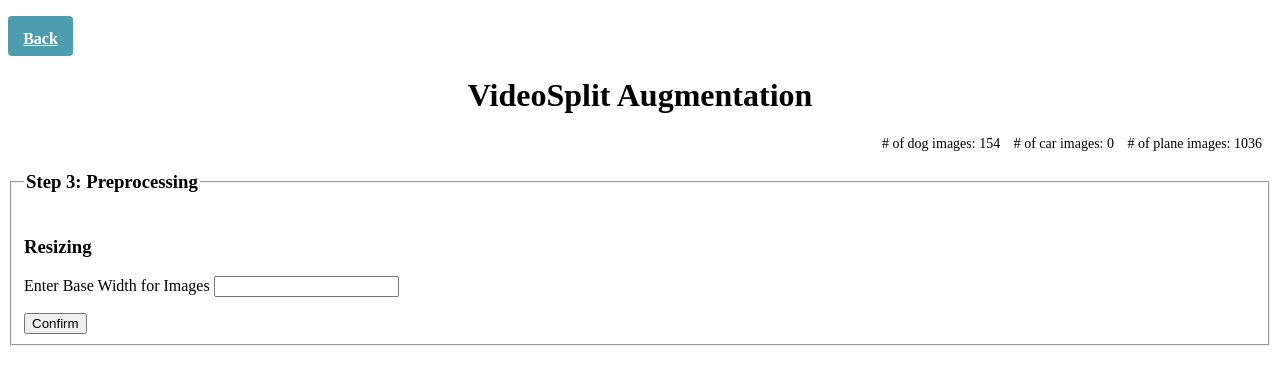
After one commit to Santript/SplitVideoAugmentation, a Flask app: page /preprocess in a window 1280 px wide. The commit adds this page. Shown: the top 385 px of the page. Run offline with Flask 2, Linux system fonts and the light colour scheme; some libraries are stand-ins or nearby versions.

Commit message:
Adding functionality to move original frames to new directory and added starting steps for preprocessing

```diff
--- a/visualization2/server/app.py
+++ b/visualization2/server/app.py
@@ -189,6 +189,21 @@ def changeAugmentationMethods():
 
 		fullAugmentationProcess.runAugmentationMethods(data)
 
+@app.route("/preprocess", methods=["GET", "POST"])
+
+def allPreprocess():
+	temp_data = {
+		'numberDog': numDog,
+		'numberCar': numCar,
+		'numberPlane': numPlane
+	}
+
+	if request.method == "POST":
+		return redirect(url_for('index'))
+
+	return render_template("preprocess.html", **temp_data)
+
+
 #Running flask app on localhost 5000
 
 if __name__ == '__main__':
--- a/visualization2/server/preprocessing/preprocess.py
+++ b/visualization2/server/preprocessing/preprocess.py
@@ -12,7 +12,7 @@ file = "../testPics/car.jpeg"
 Resizes an image with a base width of 200 and a certain height that maintains aspect ratio of the inputted image
 
 """
-def resize(filename, baseWidth=200):
+def resize(filename, baseWidth):
 	img = Image.open(filename)
 
 	#printing the original size of the inputted image
--- a/visualization2/server/static/json/step_1.json
+++ b/visualization2/server/static/json/step_1.json
@@ -1 +1 @@
-{"step_1": {"vid_file": "MovingPeople.mp4", "subject_matter": "Plane", "numDog": 0, "numCar": 0, "numPlane": 0}}
+{"step_1": {"vid_file": "TestVid.mp4", "subject_matter": "Dog", "numDog": 154, "numCar": 0, "numPlane": 1036}}
--- a/visualization2/server/static/json/step_2.json
+++ b/visualization2/server/static/json/step_2.json
@@ -1 +1 @@
-{"step_2": {"makeGrayScale": true, "addEmboss": true, "addEdgeEnhance": false, "addExtraEdgeEnhance": false, "convertRGBToHSV": true, "flipImg": false, "mirrorImg": true, "xShearImg": false, "yShearImg": false}}
+{"step_2": {"makeGrayScale": true, "addEmboss": false, "addEdgeEnhance": false, "addExtraEdgeEnhance": false, "convertRGBToHSV": false, "flipImg": false, "mirrorImg": false, "xShearImg": false, "yShearImg": false}}
--- a/visualization2/server/static/json/video2Frames.json
+++ b/visualization2/server/static/json/video2Frames.json
@@ -1 +1 @@
-{"numDog": 2400, "numCar": 0, "numPlane": 3665}
+{"numDog": 154, "numCar": 0, "numPlane": 1036}
--- a/visualization2/server/templates/augmentation.html
+++ b/visualization2/server/templates/augmentation.html
@@ -85,5 +85,8 @@
 			<input type="Submit" name="startAugmentation" id="startAugmentation" onclick=" sendAugmentation();" value="Start Augmentation"/>
 		</div>
 	</fieldset>
+	<div id="nextPageButton">
+		<p><a class="nextPageButtonLooks" href="{{url_for('allPreprocess')}}">Next Step</a></p>
+	</div>
 </body>
 </html>
--- /dev/null
+++ b/visualization2/server/templates/preprocess.html
@@ -0,0 +1,40 @@
+<!doctype html>
+<html lang="en">
+
+<head>
+	<!--
+		Author: Santript Sharma (2020)
+	-->
+	<title>VideoSplit Data Augmentation</title>
+	<link rel= "stylesheet" type= "text/css" href= "{{ url_for('static',filename='styles/main.css') }}">
+	<link rel="stylesheet" href="https://cdnjs.cloudflare.com/ajax/libs/font-awesome/4.7.0/css/font-awesome.min.css">
+	<script src="http://ajax.googleapis.com/ajax/libs/jquery/1.5/jquery.min.js"></script>
+</head>
+
+<script type="text/javascript" src="{{ url_for('static', filename='styles/index.js') }}"> </script>
+<script type="text/javascript" src="{{ url_for('static', filename='json/data.json') }}"> </script>
+
+<body style="background-color: 	#fff">
+	<p><a class="backButton" href="{{url_for('index')}}">Back</a></p>
+	<h1>VideoSplit Augmentation</h1>
+	<div class="subjectMatterCount">
+		<label># of dog images:</label>
+		<span style="padding-right: 10px" id="numDog">{{numberDog}}</span>
+		<label># of car images:</label>
+		<span style="padding-right: 10px" id="numCar">{{numberCar}}</span>
+		<label># of plane images:</label>
+		<span style="padding-right: 10px" id="numPlane">{{numberPlane}}</span>
+	</div>
+	<form>
+		<fieldset>
+			<legend><h3>Step 3: Preprocessing</h3></legend>
+			<h3>Resizing</h3>
+			<p>
+				<label>Enter Base Width for Images</label>
+				<input type="baseWidth" name="baseWidth" value=""/>
+			</p>
+			<button>Confirm</button>
+		</fieldset>
+	</form>
+</body>
+</html>
```
Also changed, not shown: visualization2/server/augmentation/fullAugmentationProcess.py (+12 -0 lines), visualization2/server/augmentation/movements.py (+10 -0 lines).
